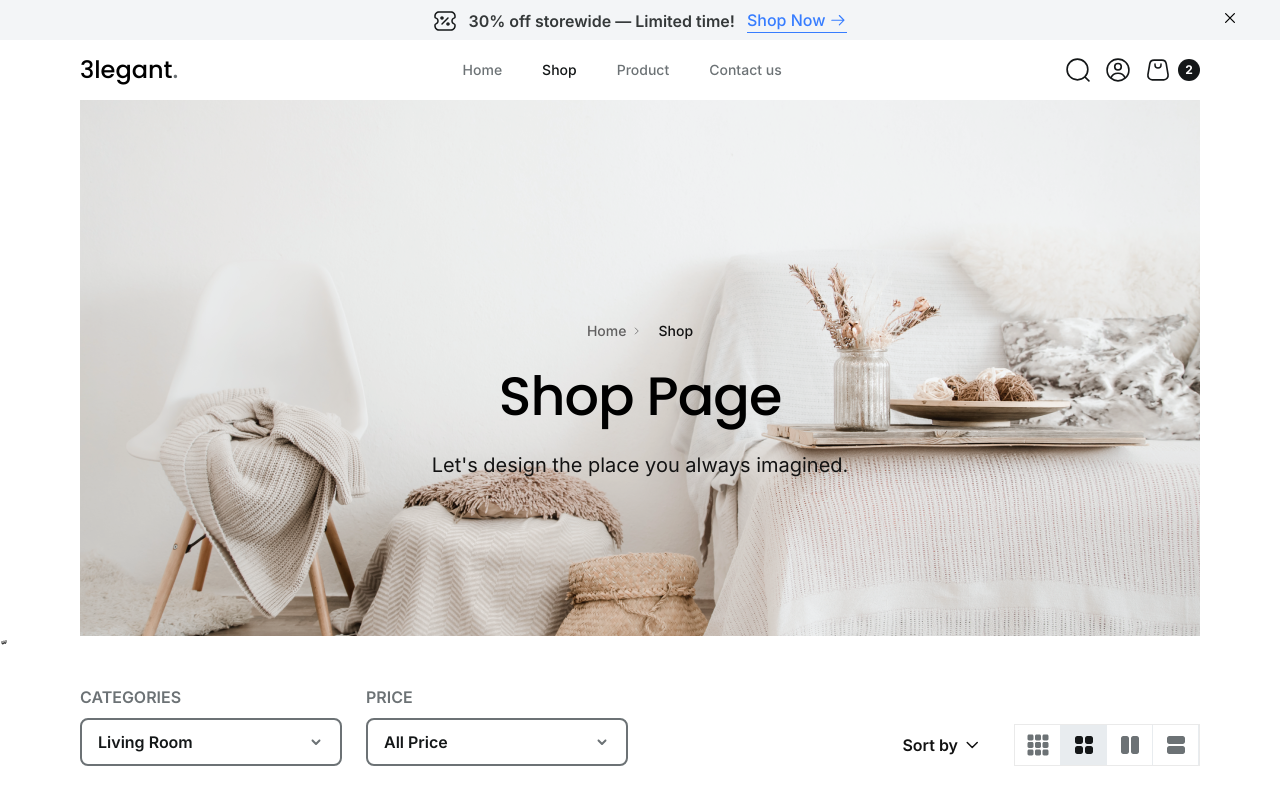
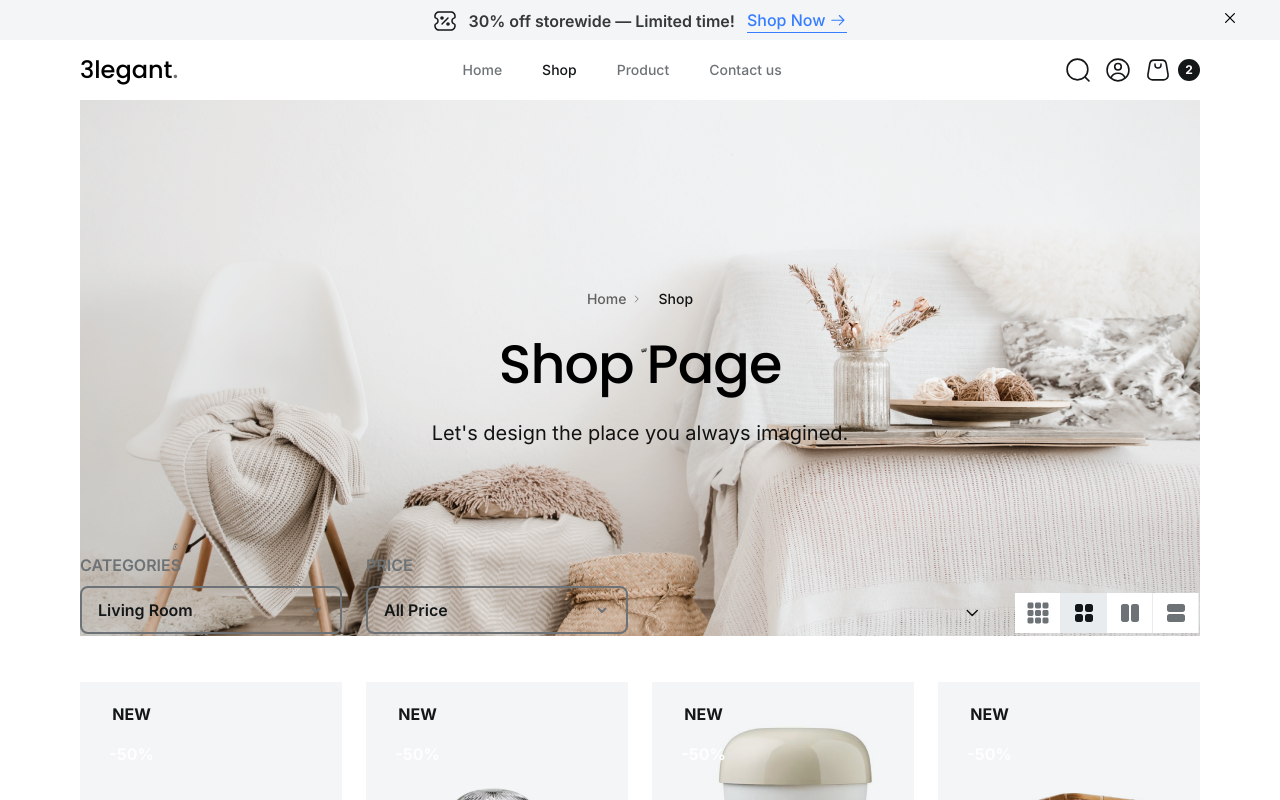
Before and after one commit to Hamiiiidreza/Home-Style, a React (Vite) app: page /Shop in a window 1280 px wide. Shown: the top 800 px of the page. Built offline with nearby package versions, Linux system fonts and the light colour scheme.

Commit message:
Add showTopbar state, insert Breadcrumb into Header via children, and pass mode='shop' to FilterAndSortpanel

```diff
--- a/src/pages/Shop/Shop.jsx
+++ b/src/pages/Shop/Shop.jsx
@@ -1,4 +1,4 @@
-import React from 'react'
+import React, { useState } from 'react'
 import Topbar from '../../components/modules/topbar/topbar';
 import Navbar from '../../components/modules/navbar/navbar';
 import Header from '../../components/templates/header/header';
@@ -9,21 +9,31 @@ import Newsletter from '../../components/modules/news-letter/news-letter';
 import Footer from '../../components/modules/footer/footer';
 
 function Shop() {
+
+  const [showTopbar, setShowTopbar] = useState(true);
+
   return (
-    <div>
-      <Topbar />
+    <div className='relative'>
+      {showTopbar && (
+        <Topbar onClose={() => setShowTopbar(false)} />
+      )}
       <Navbar />
       <Header
         singleImage="/Images/img-placeholder-2.png"
         isSlidable={false}
         withGradient={false}
-      />ّ
-      <Breadcrumb
-        title="Shop"
-        name="Shop Page"
-        desc="Let's design the place you always imagined."
-      />
-      <FilterAndSortpanel />
+      >ّ
+        <Breadcrumb
+          title="Shop"
+          name="Shop Page"
+          desc="Let's design the place you always imagined."
+        />
+      </Header>
+      <div className="-mt-21">
+       <FilterAndSortpanel
+          mode="shop"
+        />
+      </div>
       <ProductSection
         showHeader={false}
         productCount={12}
```
